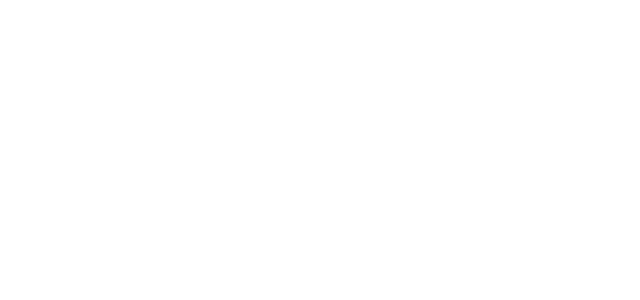
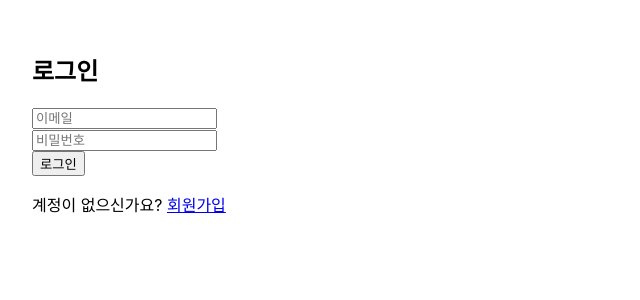
Before and after one commit to dhwiwwx/ReactCenter_Todo, a React (Create React App) app in the folder todolist/: page / in a window 1280 px wide. Before the commit this address had no page. Shown: the top 300 px of the page, without its empty margins (0-640 px from the left). Built offline with nearby package versions, Linux system fonts and the light colour scheme; no server answers.

Commit message:
로그인 및 회원가입 기능 구현현

```diff
--- a/todolist/package.json
+++ b/todolist/package.json
@@ -14,6 +14,7 @@
     "firebase": "^11.8.1",
     "react": "^18.2.0",
     "react-dom": "^18.2.0",
+    "react-firebase-hooks": "^5.1.1",
     "react-icons": "^4.9.0",
     "react-router-dom": "^7.6.1",
     "react-scripts": "5.0.1",
--- a/todolist/src/App.tsx
+++ b/todolist/src/App.tsx
@@ -1,15 +1,33 @@
-// src/App.tsx
 import React from "react";
-import { BrowserRouter, Routes, Route } from "react-router-dom";
+import { BrowserRouter, Routes, Route, Navigate } from "react-router-dom";
+import Login from "./Login";
 import IssueList from "./IssueList";
-import Register from "./Register";
+import IssueRegister from "./Register";
+import Signup from "./Signup";
+import { auth } from "./firebase";
+import { useAuthState } from "react-firebase-hooks/auth";
 
 function App() {
+  const [user, loading] = useAuthState(auth);
+
+  if (loading) return <div>로딩 중...</div>;
+
   return (
     <BrowserRouter>
       <Routes>
-        <Route path="/list" element={<IssueList />} />
-        <Route path="/register" element={<Register />} />
+        <Route
+          path="/"
+          element={user ? <Navigate to="/list" /> : <Login />}
+        />
+        <Route path="/signup" element={<Signup />} />
+        <Route
+          path="/list"
+          element={user ? <IssueList /> : <Navigate to="/" />}
+        />
+        <Route
+          path="/register"
+          element={user ? <IssueRegister /> : <Navigate to="/" />}
+        />
       </Routes>
     </BrowserRouter>
   );
--- a/todolist/src/IssueList.styled.tsx
+++ b/todolist/src/IssueList.styled.tsx
@@ -134,10 +134,16 @@
   -ms-user-select: none;
 `;
 
+
 export const HorizontalRow = styled.div`
   display: flex;
   flex-direction: row;
   justify-content: center;
   gap: 10px;
   align-items: center;
+
+  :nth-child(1) {
+
+  }
+
 `;
--- a/todolist/src/IssueList.tsx
+++ b/todolist/src/IssueList.tsx
@@ -4,16 +4,16 @@
   Container,
   Input,
   List,
-  // RowBox 대신 아래 스타일을 사용
   Title,
   Todo,
   EditDiv,
   Button,
-  NoSelect,         // 추가 import
-  HorizontalRow,    // 추가 import
+  NoSelect,
+  HorizontalRow,
 } from "./IssueList.styled";
 import { useNavigate } from "react-router-dom";
-
+import { signOut } from "firebase/auth";
+import { auth } from "./firebase";
 import { db } from "./firebase";
 import { collection, getDocs, query, orderBy } from "firebase/firestore";
 
@@ -72,8 +72,10 @@
 
   return (
     <Container>
+      <HorizontalRow>
       <Title>이슈 목록</Title>
-
+      <Button onClick={() => signOut(auth)}>로그아웃</Button>
+      </HorizontalRow>
       {/* 가로 정렬 적용 */}
       <HorizontalRow>
         <Input
--- /dev/null
+++ b/todolist/src/Login.tsx
@@ -0,0 +1,44 @@
+import React, { useState } from "react";
+import { useNavigate } from "react-router-dom";
+import { signInWithEmailAndPassword } from "firebase/auth";
+import { auth } from "./firebase";
+
+function Login() {
+  const [email, setEmail] = useState("");
+  const [password, setPassword] = useState("");
+  const navigate = useNavigate();
+
+
+  const handleLogin = async () => {
+    try {
+      await signInWithEmailAndPassword(auth, email, password);
+      navigate("/list");
+    } catch (error) {
+      alert("로그인 실패: 이메일 또는 비밀번호를 확인하세요.");
+    }
+  };
+
+  return (
+    <div style={{ padding: "2rem" }}>
+      <h2>로그인</h2>
+      <input
+        type="email"
+        placeholder="이메일"
+        value={email}
+        onChange={(e) => setEmail(e.target.value)}
+      />
+      <br />
+      <input
+        type="password"
+        placeholder="비밀번호"
+        value={password}
+        onChange={(e) => setPassword(e.target.value)}
+      />
+      <br />
+      <button onClick={handleLogin}>로그인</button>
+      <p>계정이 없으신가요? <a href="/signup">회원가입</a></p>
+    </div>
+  );
+}
+
+export default Login;
--- a/todolist/src/Register.tsx
+++ b/todolist/src/Register.tsx
@@ -17,31 +17,36 @@
 
 function IssueRegister() {
   const [title, setTitle] = useState("");
+  const [reporter, setReporter] = useState(""); // 작성자 필드 추가
   const [description, setDescription] = useState("");
   const [priority, setPriority] = useState("중간");
 
   const navigate = useNavigate();
 
   const handleSubmit = async () => {
-    if (!title.trim()) {
-      alert("제목을 입력해주세요.");
+    if (!title.trim() || !reporter.trim() || !description.trim()) {
+      alert("제목, 작성자, 설명을 모두 입력해주세요.");
       return;
     }
 
     try {
       await addDoc(collection(db, "issues"), {
         title,
+        reporter,
         description,
         priority,
         createdAt: Timestamp.now(),
       });
       alert("이슈가 성공적으로 등록되었습니다.");
+
+      // 입력값 초기화
       setTitle("");
+      setReporter("");
       setDescription("");
       setPriority("중간");
 
       // 이슈 목록 페이지로 이동
-      navigate("/list"); // 또는 "/" 등 라우팅 경로에 따라 조정
+      navigate("/list");
     } catch (error) {
       console.error("이슈 등록 실패: ", error);
       alert("이슈 등록 중 오류가 발생했습니다.");
@@ -56,6 +61,11 @@
           placeholder="제목을 입력하세요"
           value={title}
           onChange={(e) => setTitle(e.target.value)}
+        />
+        <StyledInput
+          placeholder="작성자 이름을 입력하세요"
+          value={reporter}
+          onChange={(e) => setReporter(e.target.value)}
         />
         <TextArea
           placeholder="상세 내용을 입력하세요"
--- /dev/null
+++ b/todolist/src/Signup.tsx
@@ -0,0 +1,46 @@
+import React, { useState } from "react";
+import { createUserWithEmailAndPassword } from "firebase/auth";
+import { auth } from "./firebase";
+import { useNavigate } from "react-router-dom";
+
+function Signup() {
+  const [email, setEmail] = useState("");
+  const [password, setPassword] = useState("");
+  const navigate = useNavigate();
+
+  const handleSignup = async () => {
+    try {
+      await createUserWithEmailAndPassword(auth, email, password);
+      alert("회원가입 성공! 로그인해주세요.");
+      navigate("/");
+    } catch (error) {
+        if (error instanceof Error) {
+          alert("회원가입 실패: " + error.message);
+        } else {
+          alert("회원가입 실패: 알 수 없는 오류가 발생했습니다.");
+        }
+      }
+    };
+
+
+  return (
+    <div style={{ padding: "2rem" }}>
+      <h2>회원가입</h2>
+      <input
+        type="email"
+        placeholder="이메일"
+        value={email}
+        onChange={(e) => setEmail(e.target.value)}
+      /><br />
+      <input
+        type="password"
+        placeholder="비밀번호"
+        value={password}
+        onChange={(e) => setPassword(e.target.value)}
+      /><br />
+      <button onClick={handleSignup}>회원가입</button>
+    </div>
+  );
+}
+
+export default Signup;
--- a/todolist/src/firebase.tsx
+++ b/todolist/src/firebase.tsx
@@ -3,6 +3,7 @@
 import { initializeApp } from "firebase/app";
 import { getAnalytics } from "firebase/analytics";
 import { getFirestore } from "firebase/firestore"; // Firestore 추가
+import { getAuth } from "firebase/auth";
 
 const firebaseConfig = {
   apiKey: "AIzaSyBvGr6jjKDIqjllAPunnJSDHq7Ojr63s0c",
@@ -22,3 +23,4 @@
 const db = getFirestore(app);
 
 export { db };
+export const auth = getAuth(app);
```
Also changed, not shown: 1 other file (tests, documents, lock files or other folders).
